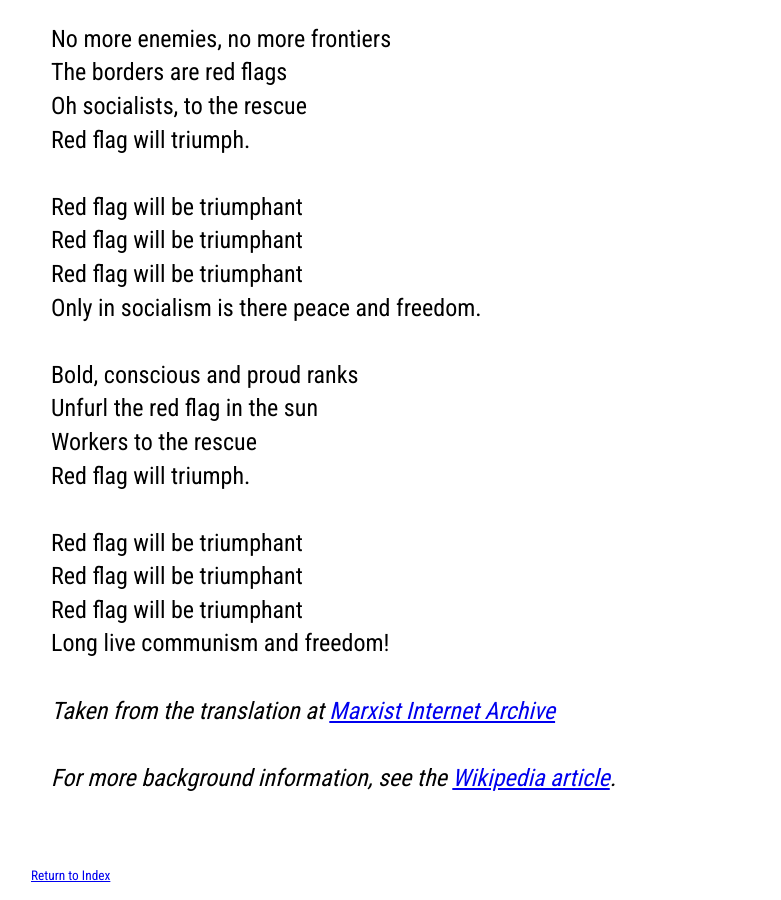
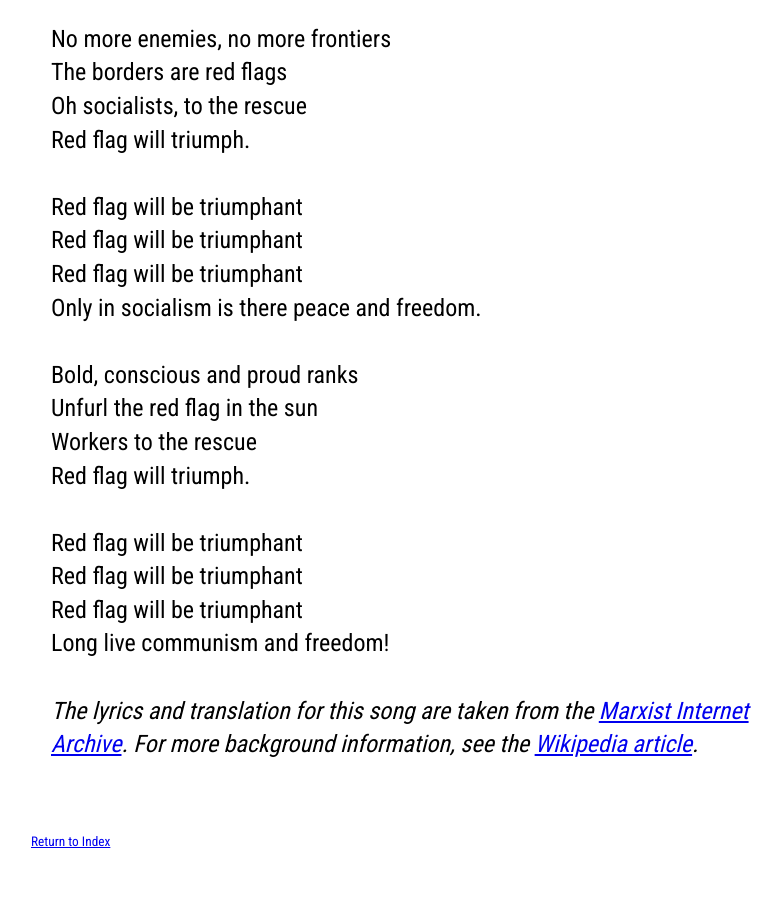
Before and after one commit to socialismconference/songbook.github.io, a Jekyll site: the page built from bandiera-rossa.md, in a window 1280 px wide and 900 px high, scrolled down 3385 px. Shown: the whole window, without its empty margins (209-990 px from the left). Built offline with Jekyll 4.4.1, drawn with Linux system fonts in a browser that asks for light colours; our own code applies the rules of GitHub Pages for plain Markdown files; a script that is not in the unit is left out; after the commit the page ends 4251 px from its top, so only the background shows below that.

Commit message:
Update bandiera-rossa.md

```diff
--- a/bandiera-rossa.md
+++ b/bandiera-rossa.md
@@ -108,6 +108,4 @@ Red flag will be triumphant
 Red flag will be triumphant
 Long live communism and freedom!
 
-> Taken from the translation at [Marxist Internet Archive](https://www.marxists.org/subject/art/music/lyrics/it/bandiera-rossa.htm)
-
-> For more background information, see the [Wikipedia article](https://en.wikipedia.org/wiki/Bandiera_Rossa).
+> The lyrics and translation for this song are taken from the [Marxist Internet Archive](https://www.marxists.org/subject/art/music/lyrics/it/bandiera-rossa.htm). For more background information, see the [Wikipedia article](https://en.wikipedia.org/wiki/Bandiera_Rossa).
```
